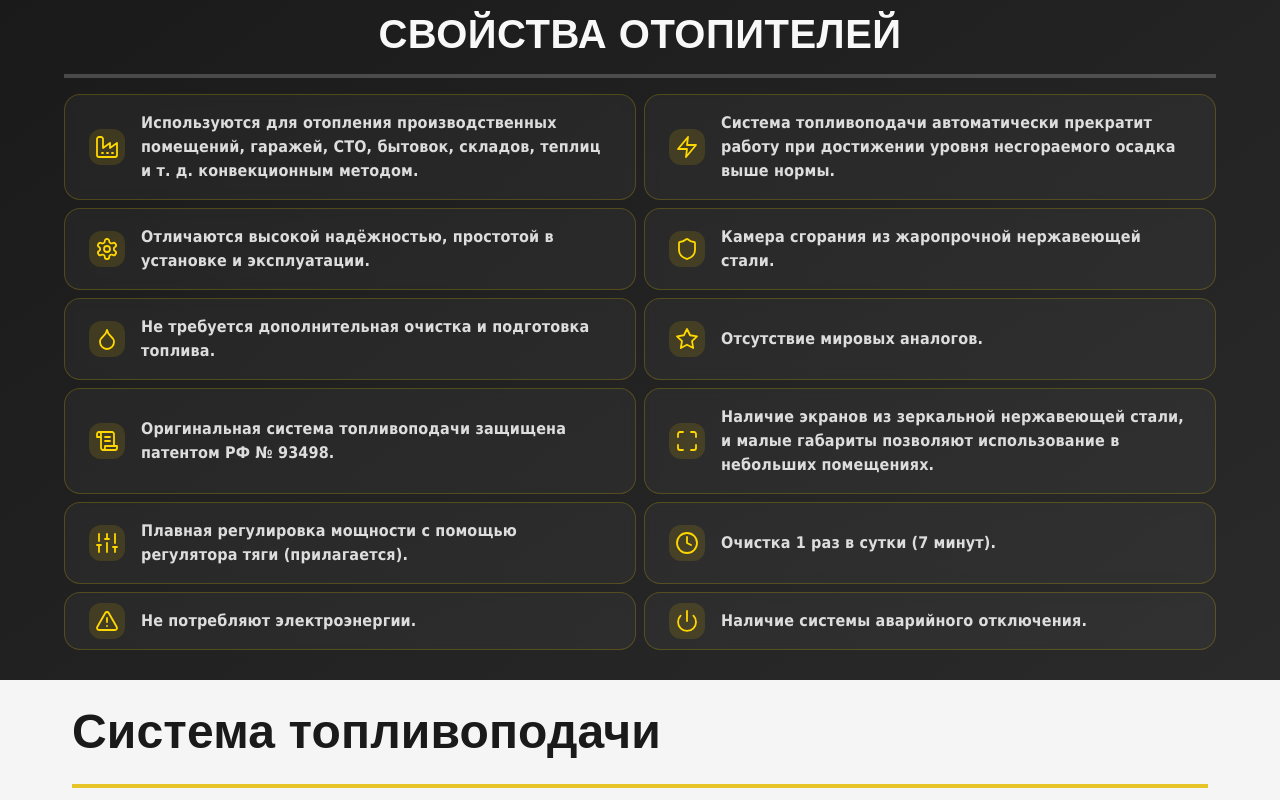
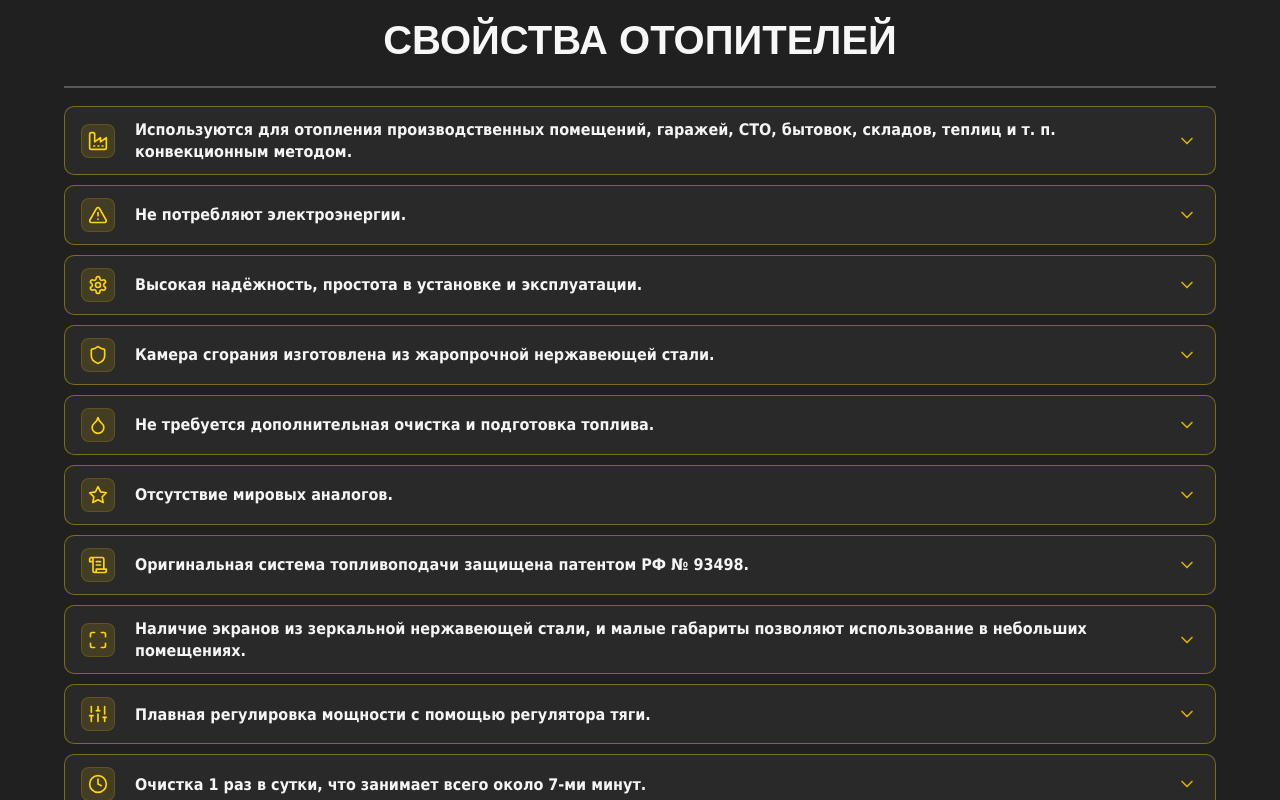
Before and after one commit to kapowD/MULTEATlead, a React (Vite) app: page / in a window 1280 px wide. Shown: the part 1580-2380 px from the top of the page. Built offline with nearby package versions, Linux system fonts and the light colour scheme.

Commit message:
пропертис

```diff
--- a/src/components/Properties/Properties.module.scss
+++ b/src/components/Properties/Properties.module.scss
@@ -1,117 +1,189 @@
 @import "../../styles/variables/_index.scss";
 
 .section {
-    padding: $spacing-sm 0;
-    background: linear-gradient(145deg, #1a1a1a, #2a2a2a);
+    padding: 38px 0 46px;
+    background: #202020;
+    color: #f7f7f7;
     font-family: $font-family-base;
-    color: #eee;
-    padding: 30px 0;
-    @media (max-width: $breakpoint-sm) {
-        padding: 18px 8px;
+}
+
+.container {
+    max-width: 1120px;
+}
+
+.title {
+    margin: 0;
+    color: #f7f7f7;
+    font-family: $font-family-heading;
+    font-size: clamp(26px, 4vw, 40px);
+    font-weight: 800;
+    line-height: 1.1;
+    letter-spacing: 0;
+    text-align: center;
+    text-transform: uppercase;
+
+    &::after {
+        content: "";
+        display: block;
+        width: 100%;
+        height: 2px;
+        margin: 24px auto 18px;
+        background: rgba(255, 255, 255, 0.25);
     }
 }
 
-.title {
-    text-align: center;
-    margin-top: 0rem;
-    margin-bottom: 0rem;
-    font-size: 2.5rem;
-    font-weight: 700;
-    font-family: $font-family-heading;
-    color: #f8f8f8;
-    letter-spacing: 0.5px;
-    text-transform: uppercase;
+.list {
+    display: flex;
+    flex-direction: column;
+    gap: 10px;
+    margin: 0 auto;
+    padding: 0;
+    list-style: none;
 }
 
-.list {
-    list-style: none;
-    padding: 0;
-    margin: 0;
-    display: grid;
-    grid-template-columns: repeat(auto-fit, minmax(380px, 1fr));
-    gap: 0.5rem;
-    align-items: stretch;
+.item {
+    border-radius: 10px;
 }
 
-.card {
+.row {
+    display: grid;
+    grid-template-columns: 42px minmax(0, 1fr) 22px;
     align-items: center;
-    display: flex;
+    gap: 12px;
+    width: 100%;
+    min-height: 58px;
+    padding: 12px 16px;
+    color: #f1f1f1;
+    background: #292929;
+    border: 1px solid rgba(216, 176, 0, 0.5);
+    border-radius: 10px;
+    cursor: pointer;
+    font: inherit;
+    text-align: left;
+    transition:
+        background 0.2s ease,
+        border-color 0.2s ease,
+        box-shadow 0.2s ease;
 
-    gap: 1rem;
-    background: rgba(255, 255, 255, 0.04);
-    border: 1px solid rgba(255, 215, 0, 0.2);
-    border-radius: 16px;
-    padding: 0px 24px;
-    position: relative;
-    transition: all 0.3s ease;
-    overflow: hidden;
-    backdrop-filter: blur(6px);
-    height: 100%;
     &:hover {
+        background: #303030;
         border-color: #d8b000;
-        background: rgba(255, 215, 0, 0.07);
-        transform: translateY(-4px);
-        box-shadow: 0 8px 20px rgba(216, 176, 0, 0.2);
-    }
-
-    &::before {
-        content: "";
-        position: absolute;
-        inset: 0;
-        border-radius: 16px;
-        background: radial-gradient(circle at top left, rgba(216, 176, 0, 0.2), transparent 60%);
-        opacity: 0;
-        transition: opacity 0.4s ease;
-    }
-
-    &:hover::before {
-        opacity: 1;
+        box-shadow: 0 8px 22px rgba(0, 0, 0, 0.22);
     }
 }
 
+.rowOpen {
+    border-color: #d8b000;
+    border-bottom-right-radius: 0;
+    border-bottom-left-radius: 0;
+    background: #2d2d2d;
+}
+
 .iconWrapper {
-    flex-shrink: 0;
-    width: 36px;
-    height: 36px;
-    border-radius: 12px;
-    background: rgba(216, 176, 0, 0.15);
-    display: flex;
+    display: inline-flex;
     align-items: center;
     justify-content: center;
-    color: #ffd700;
-    font-size: 1.8rem;
-    transition: all 0.3s ease;
+    width: 34px;
+    height: 34px;
+    color: #ffd600;
+    background: rgba(216, 176, 0, 0.15);
+    border-radius: 8px;
+    box-shadow: inset 0 0 0 1px rgba(216, 176, 0, 0.2);
 
     svg {
-        stroke-width: 1.8;
-        color: #ffd700;
-    }
-
-    .card:hover & {
-        background: rgba(216, 176, 0, 0.25);
-        transform: scale(1.05);
+        width: 20px;
+        height: 20px;
+        stroke-width: 2;
     }
 }
 
-.text {
-    flex: 1;
-    font-size: 1rem;
-    line-height: 1.5;
-    color: #ddd;
-    display: flex;
-    align-items: center;
+.rowTitle {
+    color: #f5f5f5;
+    font-size: 16px;
+    font-weight: 800;
+    line-height: 1.35;
+}
+
+.chevron {
+    width: 20px;
+    height: 20px;
+    color: #d8b000;
+    transition: transform 0.2s ease;
+}
+
+.rowOpen .chevron {
+    transform: rotate(180deg);
+}
+
+.panel {
+    animation: panelIn 0.22s ease;
+    padding: 18px 22px 20px 58px;
+    background: #f3ead2;
+    border: 1px solid rgba(216, 176, 0, 0.75);
+    border-top: 0;
+    border-bottom-right-radius: 10px;
+    border-bottom-left-radius: 10px;
+    box-shadow:
+        inset 0 1px 0 rgba(255, 255, 255, 0.45),
+        0 10px 24px rgba(0, 0, 0, 0.14);
+
+    p {
+        margin: 0;
+        color: #241f14;
+        font-size: 16px;
+        font-weight: 700;
+        line-height: 1.55;
+
+        &::before {
+            content: "- ";
+        }
+    }
+}
+
+@keyframes panelIn {
+    from {
+        opacity: 0;
+        transform: translateY(-6px);
+    }
+
+    to {
+        opacity: 1;
+        transform: translateY(0);
+    }
 }
 
 @media (max-width: 768px) {
-    .title {
-        font-size: 1.8rem;
+    .section {
+        padding: 28px 0 34px;
     }
 
-    .list {
-        grid-template-columns: 1fr;
+    .title::after {
+        margin: 18px auto 14px;
     }
 
-    .card {
-        padding: 16px 20px;
+    .row {
+        grid-template-columns: 38px minmax(0, 1fr) 20px;
+        gap: 10px;
+        padding: 12px;
+    }
+
+    .rowTitle,
+    .panel p {
+        font-size: 14px;
+    }
+
+    .panel {
+        padding: 14px 14px 16px;
     }
 }
+
+@media (max-width: 420px) {
+    .row {
+        grid-template-columns: 34px minmax(0, 1fr) 18px;
+    }
+
+    .iconWrapper {
+        width: 30px;
+        height: 30px;
+    }
+}
--- a/src/components/Properties/Properties.tsx
+++ b/src/components/Properties/Properties.tsx
@@ -1,6 +1,7 @@
-import { Container, Divider } from "@mui/material"
+import { Container } from "@mui/material"
 import {
     AlertTriangle,
+    ChevronDown,
     Clock,
     Droplet,
     Factory,
@@ -13,65 +14,120 @@ import {
     Star,
     Zap,
 } from "lucide-react"
+import { useState } from "react"
+
 import styles from "./Properties.module.scss"
 
 const properties = [
     {
         icon: <Factory />,
-        text: "Используются для отопления производственных помещений, гаражей, СТО, бытовок, складов, теплиц и т. д. конвекционным методом.",
+        title: "Используются для отопления производственных помещений, гаражей, СТО, бытовок, складов, теплиц и т. п. конвекционным методом.",
+        description:
+            "Конвекционное отопление не предполагает подключения к водяному контуру — только нагрев воздуха, который можно усиливать с помощью дополнительных вентиляторов. Этого достаточно для подобных помещений.",
+    },
+    {
+        icon: <AlertTriangle />,
+        title: "Не потребляют электроэнергии.",
+        description:
+            "Отопитель не использует электроэнергию. Система топливоподачи полностью механическая, а горение топлива обеспечивается естественной тягой дымохода.",
+    },
+    {
+        icon: <Settings />,
+        title: "Высокая надёжность, простота в установке и эксплуатации.",
+        description:
+            "Надёжность обусловлена относительной простотой конструкции и используемых материалов. Установка заключается в выборе места расположения отопителя и установке дымовой трубы. Эксплуатация не требует наличия специального инструмента, помимо того, что идёт в комплекте.",
+    },
+    {
+        icon: <Shield />,
+        title: "Камера сгорания изготовлена из жаропрочной нержавеющей стали.",
+        description:
+            "Использование жаропрочной нержавеющей стали позволяет камере сгорания служить свыше пяти лет.",
+    },
+    {
+        icon: <Droplet />,
+        title: "Не требуется дополнительная очистка и подготовка топлива.",
+        description:
+            "Штатный бак снабжён фильтром грубой очистки и краном для слива отстоя, что достаточно для нормальной работы.",
+    },
+    {
+        icon: <Star />,
+        title: "Отсутствие мировых аналогов.",
+        description:
+            "В данный момент в мировой практике не обнаружено такого же принципа топливоподачи, как тот, что создан нами.",
+    },
+    {
+        icon: <ScrollText />,
+        title: "Оригинальная система топливоподачи защищена патентом РФ № 93498.",
+        description:
+            "Система топливоподачи — это наша оригинальная разработка, защищённая патентом РФ.",
+    },
+    {
+        icon: <Maximize />,
+        title: "Наличие экранов из зеркальной нержавеющей стали, и малые габариты позволяют использование в небольших помещениях.",
+        description:
+            "Экран из зеркальной нержавеющей стали защищает окружающее отопитель пространство от инфракрасного излучения, основной поток которого проходит через переднюю перфорированную часть корпуса.",
+    },
+    {
+        icon: <Sliders />,
+        title: "Плавная регулировка мощности с помощью регулятора тяги.",
+        description:
+            "Регулировка мощности проводится только регулятором тяги: поворотной заслонкой, установленной в дымоход. Регулятор тяги поставляется в комплекте с отопителем.",
+    },
+    {
+        icon: <Clock />,
+        title: "Очистка 1 раз в сутки, что занимает всего около 7-ми минут.",
+        description:
+            "В процессе работы в тарелке скапливается несгораемый осадок, который в итоге прекращает работу отопителя. В зависимости от масла и режима работы это происходит через 6–24 часа непрерывного горения. В комплекте отопителя поставляются 2 тарелки, что позволяет быстро перезапустить отопитель и продолжить работу при необходимости.",
     },
     {
         icon: <Zap />,
-        text: "Система топливоподачи автоматически прекратит работу при достижении уровня несгораемого осадка выше нормы.",
+        title: "Система топливоподачи автоматически прекратит работу при достижении уровня несгораемого осадка выше нормы.",
+        description:
+            "При накоплении несгораемого осадка по массе, близкой к установочной настройке топливоподача прекращается автоматически.",
     },
     {
-        icon: <Settings />,
-        text: "Отличаются высокой надёжностью, простотой в установке и эксплуатации.",
+        icon: <Power />,
+        title: "Наличие системы аварийного отключения.",
+        description:
+            "В случае переливания масла через край тарелки в аварийном режиме оно попадает в ёмкость перелива, расположенную под камерой сгорания. Ёмкость воздействует на топливный клапан, закрывая его.",
     },
-    {
-        icon: <Shield />,
-        text: "Камера сгорания из жаропрочной нержавеющей стали.",
-    },
-    {
-        icon: <Droplet />,
-        text: "Не требуется дополнительная очистка и подготовка топлива.",
-    },
-    { icon: <Star />, text: "Отсутствие мировых аналогов." },
-    {
-        icon: <ScrollText />,
-        text: "Оригинальная система топливоподачи защищена патентом РФ № 93498.",
-    },
-    {
-        icon: <Maximize />,
-        text: "Наличие экранов из зеркальной нержавеющей стали, и малые габариты позволяют использование в небольших помещениях.",
-    },
-    {
-        icon: <Sliders />,
-        text: "Плавная регулировка мощности с помощью регулятора тяги (прилагается).",
-    },
-    { icon: <Clock />, text: "Очистка 1 раз в сутки (7 минут)." },
-    {
-        icon: <AlertTriangle />,
-        text: "Не потребляют электроэнергии.",
-    },
-    { icon: <Power />, text: "Наличие системы аварийного отключения." },
 ]
 
 const Properties = () => {
+    const [activeIndex, setActiveIndex] = useState<number | null>(null)
+
     return (
         <section className={styles.section}>
-            <Container>
+            <Container className={styles.container}>
                 <h2 className={styles.title}>Свойства отопителей</h2>
-                <Divider sx={{ my: 2, borderColor: "rgba(255,255,255,0.2)" }} />
+
                 <ul className={styles.list}>
-                    {properties.map((property, index) => (
-                        <li key={index}>
-                            <div className={styles.card}>
-                                <div className={styles.iconWrapper}>{property.icon}</div>
-                                <p className={styles.text}>{property.text}</p>
-                            </div>
-                        </li>
-                    ))}
+                    {properties.map((property, index) => {
+                        const isOpen = activeIndex === index
+                        return (
+                            <li key={property.title} className={styles.item}>
+                                <button
+                                    type="button"
+                                    className={`${styles.row} ${isOpen ? styles.rowOpen : ""}`}
+                                    onClick={() =>
+                                        setActiveIndex((current) => (current === index ? null : index))
+                                    }
+                                    aria-expanded={isOpen}
+                                    aria-controls={`property-panel-${index}`}
+                                >
+                                    <span className={styles.iconWrapper}>{property.icon}</span>
+                                    <span className={styles.rowTitle}>{property.title}</span>
+                                    <ChevronDown className={styles.chevron} aria-hidden="true" />
+                                </button>
+
+                                {isOpen && (
+                                    <div id={`property-panel-${index}`} className={styles.panel}>
+                                        <p>{property.description}</p>
+                                    </div>
+                                )}
+                            </li>
+                        )
+                    })}
                 </ul>
             </Container>
         </section>
```
